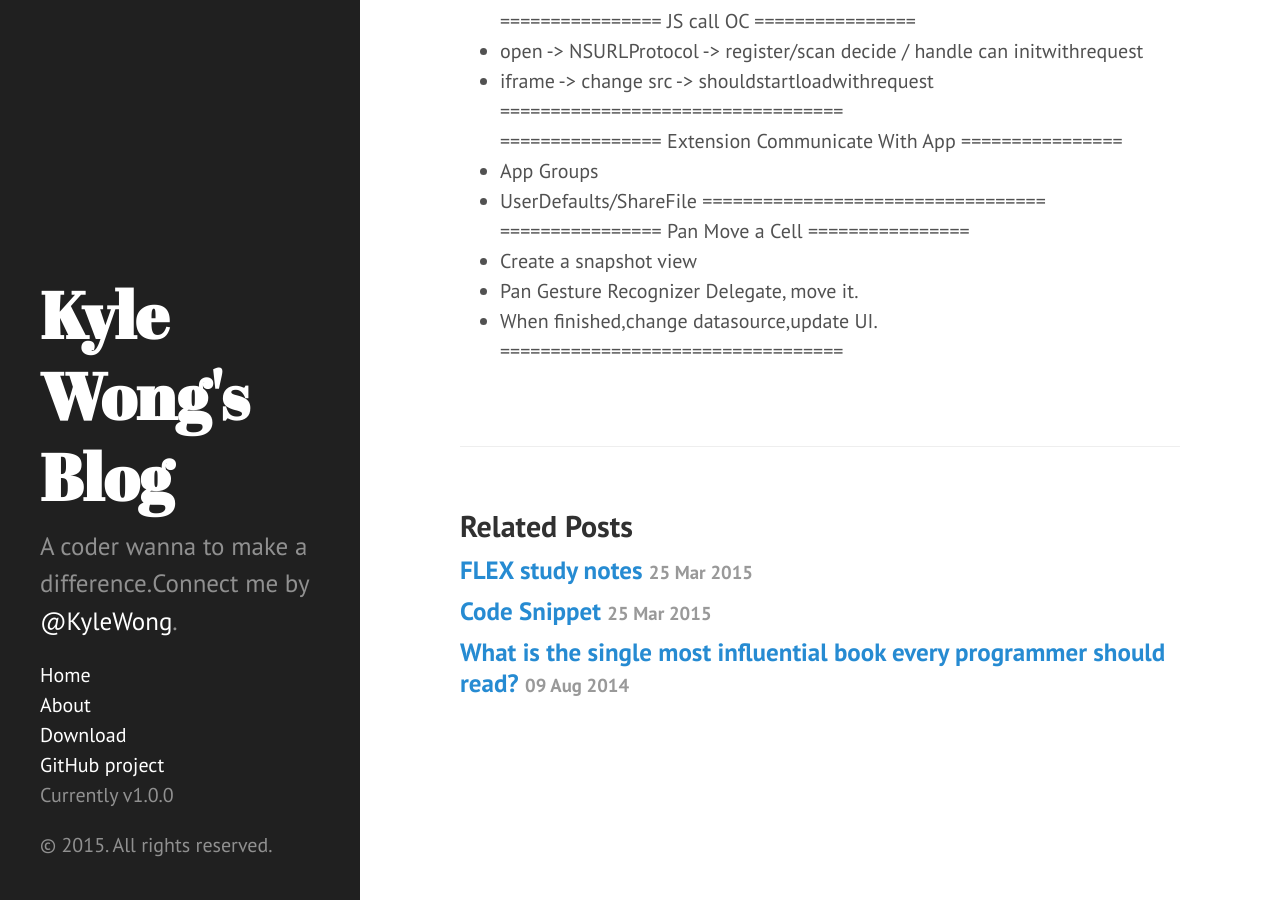
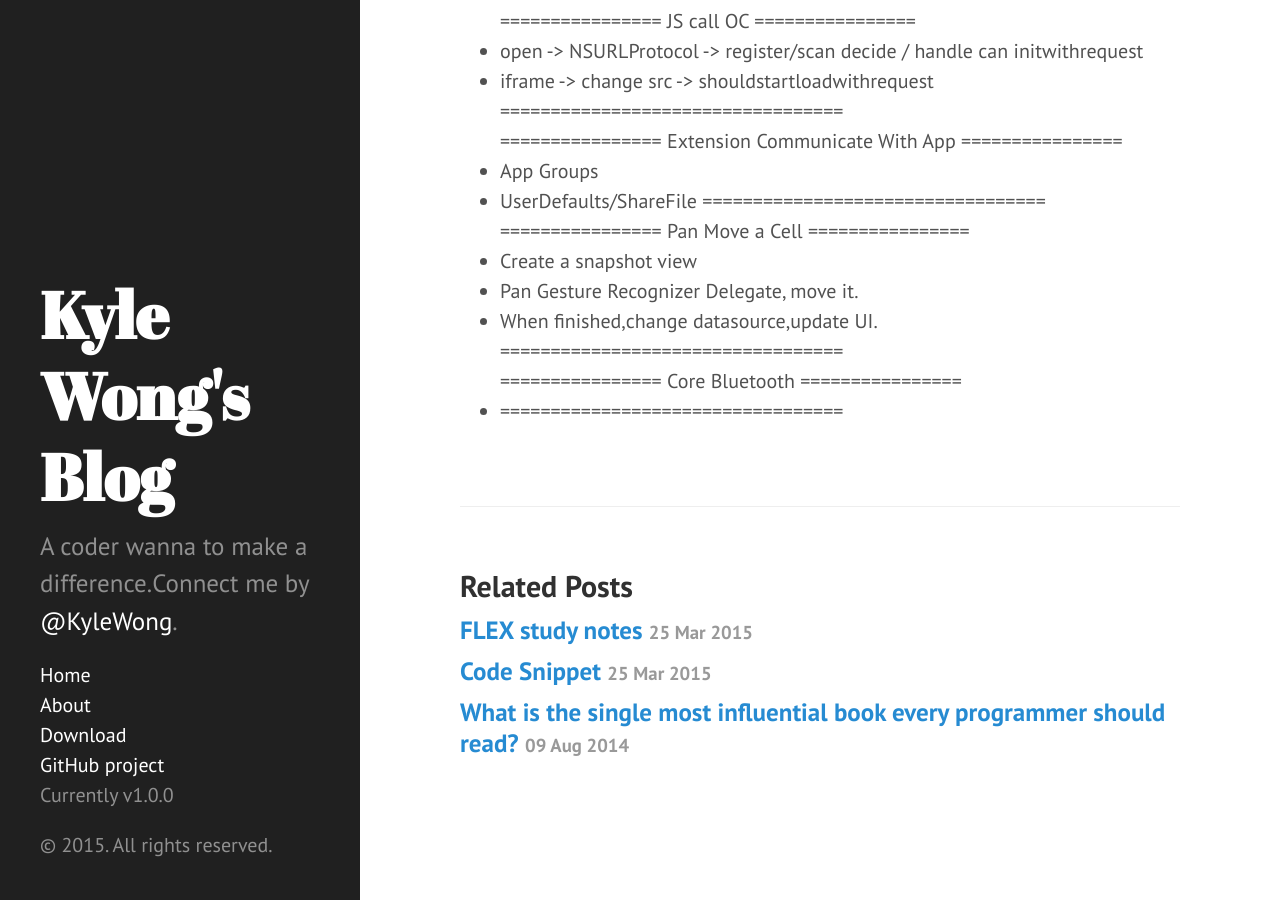
Before and after one commit to kangwang1988/kangwang1988.github.io, a Jekyll site: the page built from _posts/2015-05-10-iOS-study-note.md, in a window 1280 px wide and 900 px high, scrolled down 4684 px. Built offline with Jekyll 4.4.1, drawn with Linux system fonts in a browser that asks for light colours; Markdown is read by kramdown in place of the engine named in the settings.

Commit message:
Update 2015-05-10-iOS-study-note.md

```diff
--- a/_posts/2015-05-10-iOS-study-note.md
+++ b/_posts/2015-05-10-iOS-study-note.md
@@ -183,3 +183,6 @@ InputSource:Timer,Selector,Port,CustomSrc.
 - Pan Gesture Recognizer Delegate, move it.
 - When finished,change datasource,update UI.
 ==================================<br>
+================ Core Bluetooth  ================<br>
+-
+==================================<br>
```
